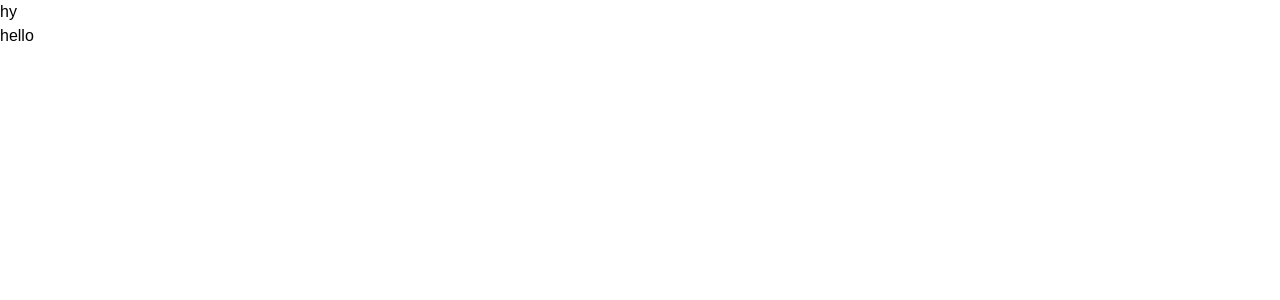
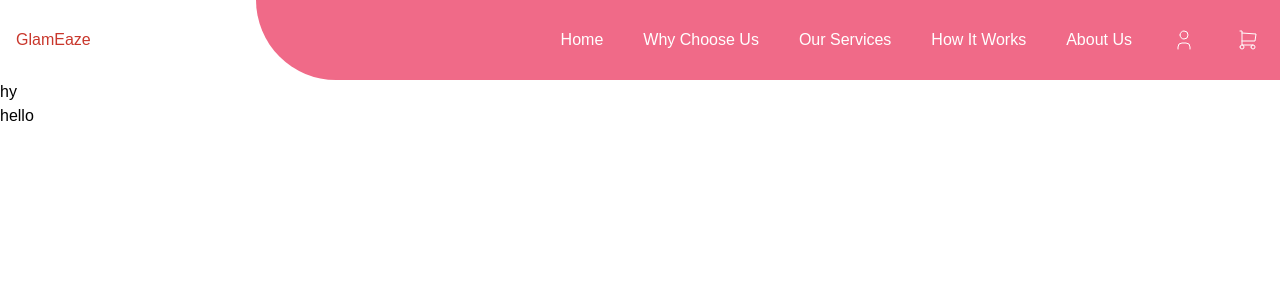
Before and after one commit to kuldeepsinghr/glam-eaze, a Next.js app: page / in a window 1280 px wide. Shown: the top 300 px of the page. Built offline with nearby package versions, Linux system fonts and the light colour scheme.

Commit message:
feat: create responsive Header component with mobile sidebar menu

```diff
--- /dev/null
+++ b/app/_components/Header.jsx
@@ -0,0 +1,78 @@
+'use client';
+
+import React, { useState } from 'react';
+import {
+  IconMenuDeep,
+  IconShoppingCart,
+  IconUser,
+  IconX,
+} from '@tabler/icons-react';
+import Link from 'next/link';
+import { menuList } from '@/utils/menuList';
+
+export const Header = () => {
+  const [isSideBarOpen, setIsSideBarOpen] = useState(false);
+
+  return (
+    <>
+      <header className="flex py-6 justify-between md:w-full items-center bg-primary md:bg-transparent md:text-secondary text-white rounded-b-4xl px-4 md:px-0 md:py-0">
+        <div className="md:px-4">GlamEaze</div>
+        <div className="flex gap-3 md:bg-primary md:gap-10 md:px-5 md:py-7 md:w-[80%] md:items-center md:justify-end md:text-white md:rounded-bl-[80px]">
+          <div className="hidden md:flex md:gap-10">
+            {menuList.map((menu) => {
+              return (
+                <li key={menu.id} className="list-none">
+                  <Link href={menu.path}>{menu.name}</Link>
+                </li>
+              );
+            })}
+          </div>
+          <div className="cursor-pointer">
+            <IconUser stroke={1} />
+          </div>
+          <div className="cursor-pointer">
+            <IconShoppingCart stroke={1} />
+          </div>
+          <div
+            className="block md:hidden cursor-pointer"
+            onClick={() => setIsSideBarOpen(true)}
+          >
+            <IconMenuDeep stroke={2} />
+          </div>
+        </div>
+      </header>
+
+      {/* Overlay and Side bar for small screen */}
+      {isSideBarOpen && (
+        <>
+          {/* Overlay */}
+          <div
+            className={`fixed inset-0 bg-black/30 z-[40] transition-opacity duration-300
+              ${isSideBarOpen ? 'opacity-30 pointer-events-auto' : 'opacity-0 pointer-events-none'}
+              `}
+            onClick={() => setIsSideBarOpen(false)} // clicking overlay closes sidebar
+          />
+
+          {/* Sidebar */}
+          <div
+            className={`fixed top-0 left-0 h-full w-[70%] bg-white text-black z-[50] flex flex-col gap-2 p-5 transition-all ease-in-out duration-300
+              ${isSideBarOpen ? 'translate-x-0' : '-translate-x-full'}
+            `}
+          >
+            <div
+              className="flex justify-end w-full"
+              onClick={() => setIsSideBarOpen(false)}
+            >
+              <IconX stroke={2} />
+            </div>
+            {menuList.map((menu) => (
+              <li key={menu.id} className="list-none my-4">
+                <Link href={menu.path}>{menu.name}</Link>
+              </li>
+            ))}
+          </div>
+        </>
+      )}
+    </>
+  );
+};
--- a/app/globals.css
+++ b/app/globals.css
@@ -1,13 +1,17 @@
-@import "tailwindcss";
+@import 'tailwindcss';
 
 :root {
   --background: #ffffff;
   --foreground: #171717;
+  --primary: #f06a88;
+  --secondary: #c9372c;
 }
 
 @theme inline {
   --color-background: var(--background);
   --color-foreground: var(--foreground);
+  --color-primary: var(--primary);
+  --color-secondary: var(--secondary);
   --font-sans: var(--font-geist-sans);
   --font-mono: var(--font-geist-mono);
 }
--- a/app/layout.js
+++ b/app/layout.js
@@ -1,22 +1,23 @@
-import { Geist, Geist_Mono } from "next/font/google";
-import "./globals.css";
+import { Geist, Geist_Mono } from 'next/font/google';
+import './globals.css';
+import { Header } from './_components/Header';
 
 const geistSans = Geist({
-  variable: "--font-geist-sans",
-  subsets: ["latin"],
+  variable: '--font-geist-sans',
+  subsets: ['latin'],
 });
 
 const geistMono = Geist_Mono({
-  variable: "--font-geist-mono",
-  subsets: ["latin"],
+  variable: '--font-geist-mono',
+  subsets: ['latin'],
 });
 
 export const metadata = {
   title: {
-    default: "GlamEaze",
-    template: "%s GlamEaze"
+    default: 'GlamEaze',
+    template: '%s GlamEaze',
   },
-  description: "Providing the best sevices",
+  description: 'Providing the best sevices',
 };
 
 export default function RootLayout({ children }) {
@@ -25,6 +26,7 @@ export default function RootLayout({ children }) {
       <body
         className={`${geistSans.variable} ${geistMono.variable} antialiased`}
       >
+        <Header />
         {children}
       </body>
     </html>
--- a/package.json
+++ b/package.json
@@ -9,6 +9,7 @@
     "lint": "next lint"
   },
   "dependencies": {
+    "@tabler/icons-react": "^3.34.0",
     "next": "15.3.3",
     "react": "^19.0.0",
     "react-dom": "^19.0.0"
--- /dev/null
+++ b/utils/menuList.js
@@ -0,0 +1,27 @@
+export const menuList = [
+  {
+    id: 1,
+    name: 'Home',
+    path: '/',
+  },
+  {
+    id: 2,
+    name: 'Why Choose Us',
+    path: '/',
+  },
+  {
+    id: 3,
+    name: 'Our Services',
+    path: '/',
+  },
+  {
+    id: 4,
+    name: 'How It Works',
+    path: '/',
+  },
+  {
+    id: 5,
+    name: 'About Us',
+    path: '/',
+  },
+];
```
Also changed, not shown: 1 other file (tests, documents, lock files or other folders).
